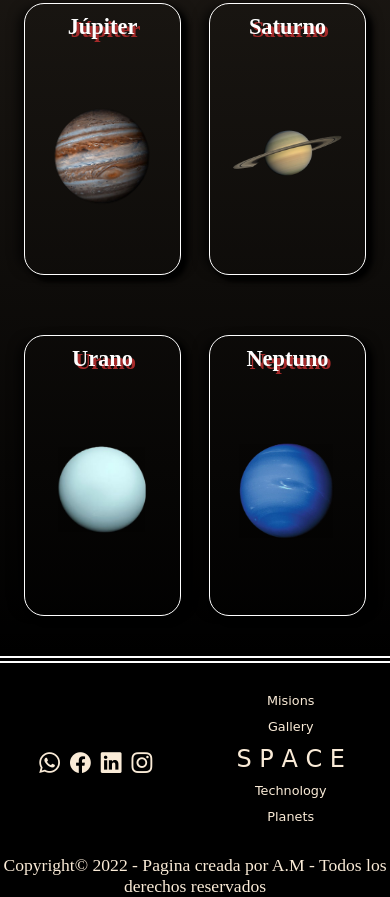
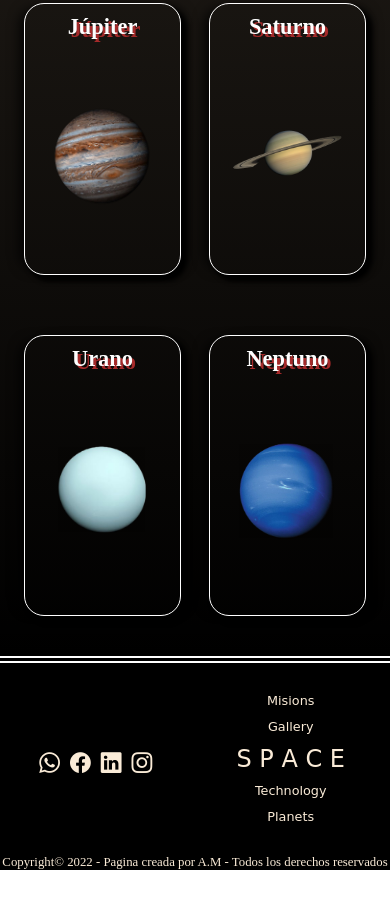
Before and after one commit to ArielMichelli/TP-Space, a plain HTML site: page index.html in a window 390 px wide. Shown: the part 6536-7433 px from the top of the page. After the commit the page ends 7406 px from the top, so only its background shows below. Drawn offline with nearby package versions, Linux system fonts and the light colour scheme; a web font is replaced by a local one.

Commit message:
actualizando footer

```diff
--- a/css/style.css
+++ b/css/style.css
@@ -556,6 +556,10 @@ main {
     .footer .redes-sociales {
         margin: 10px auto;
     }
+
+    .copyright p {
+        font-size: 1rem;
+    }
 }
 
 /* -----Mobile----- */
@@ -600,4 +604,8 @@ main {
         padding: 5px;
         font-size: 1.3rem;
     }
+
+    .copyright p {
+        font-size: 0.8rem;
+    }
 }
```
